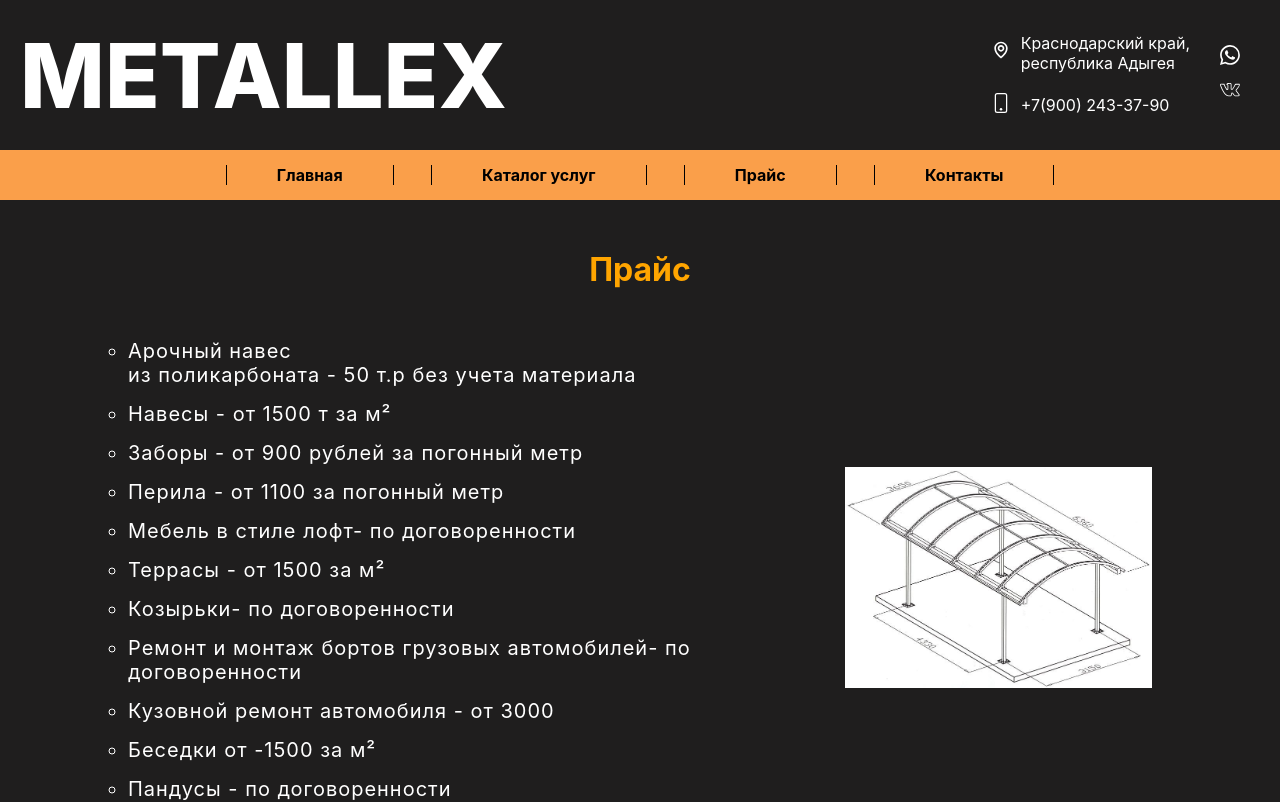
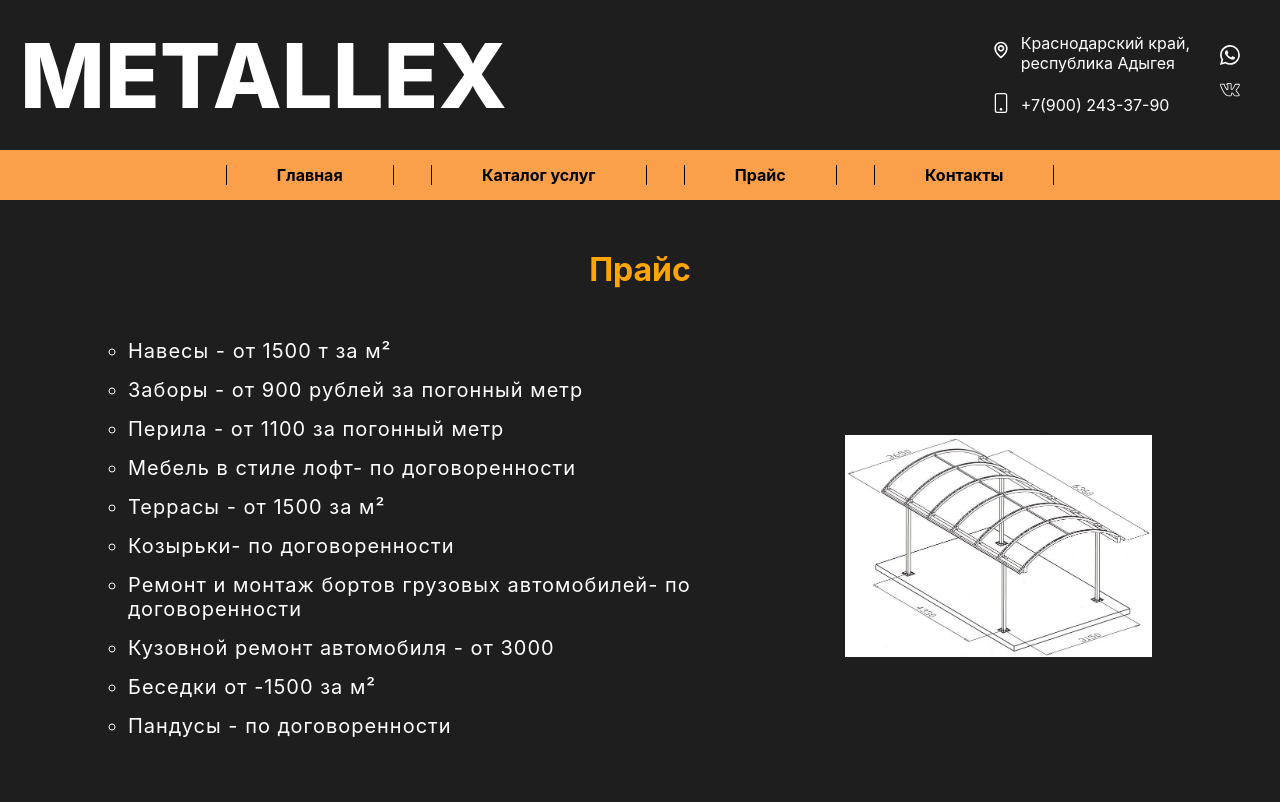
Before and after one commit to Grinko1/metallex, a React (Create React App) app: page /price in a window 1280 px wide. Shown: the top 802 px of the page. Built offline with nearby package versions, Linux system fonts and the light colour scheme.

Commit message:
change price

```diff
--- a/src/Pages/Price/Price.jsx
+++ b/src/Pages/Price/Price.jsx
@@ -14,7 +14,7 @@ const Price = () => {
             <div className={style.container}>
                 <div className={style.main}>
                       <ul className={style.items}>
-                    <li className={style.item}>Арочный навес <br/> из поликарбоната - <span>50 т.р без учета материала</span> </li>
+                    {/* <li className={style.item}>Арочный навес <br/> из поликарбоната - <span>50 т.р без учета материала</span> </li> */}
                     <li className={style.item}>Навесы - от 1500 т за м&sup2; </li>
                     <li className={style.item}>Заборы - от 900 рублей за погонный метр</li>
                     <li className={style.item}>Перила - от 1100 за погонный метр</li>
```
